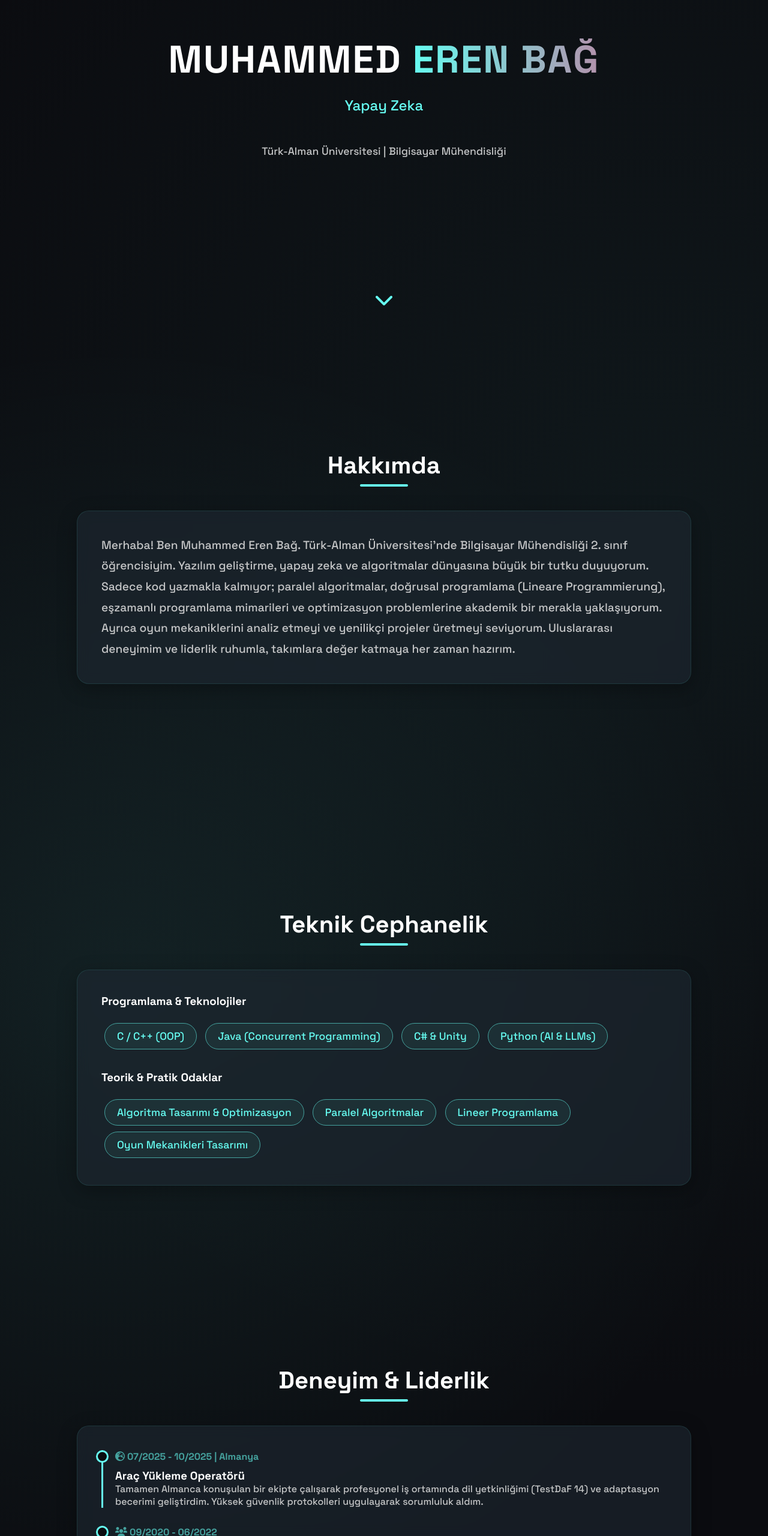
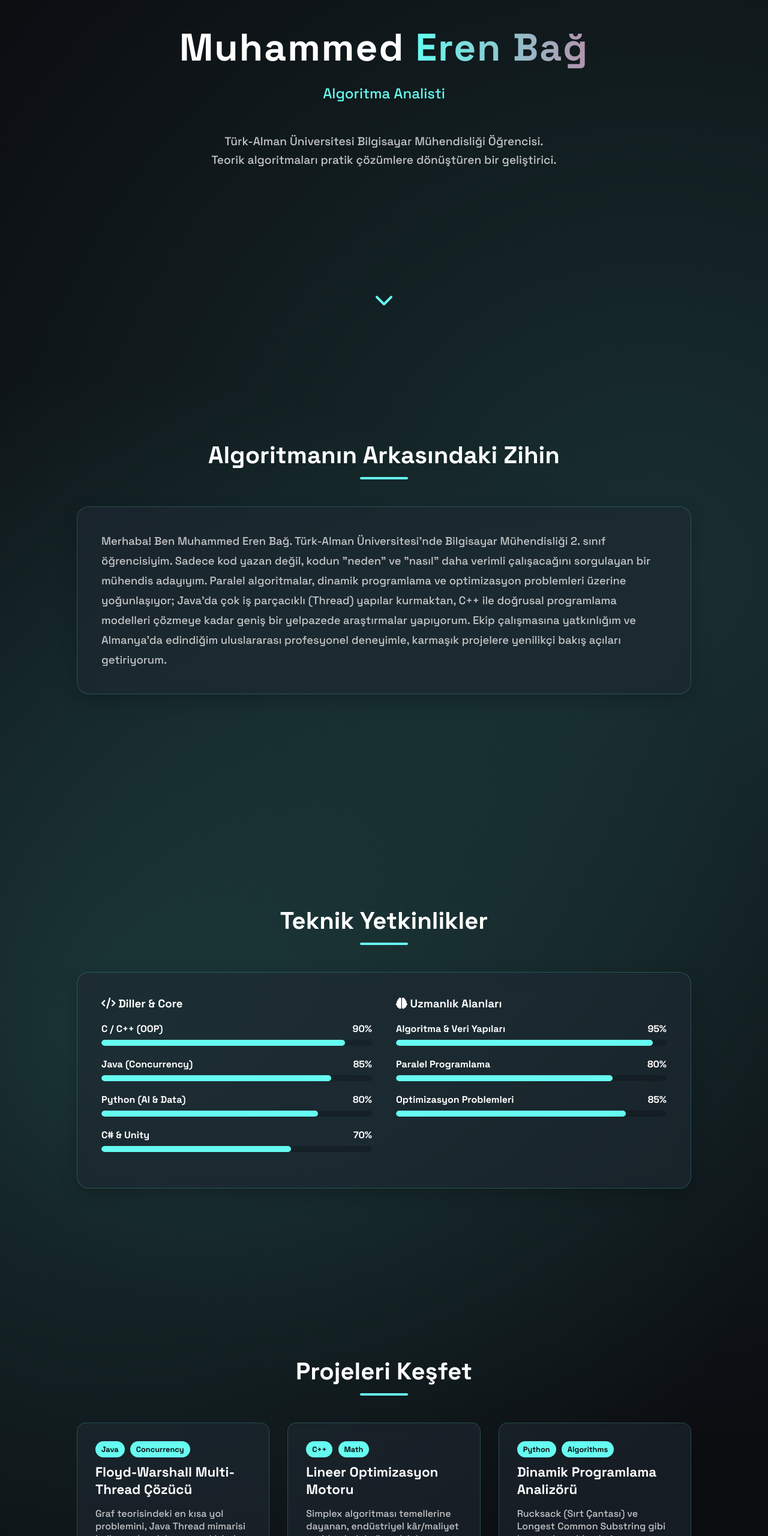
Before and after one commit to erenbag/erenbag.github.io, a plain HTML site: page index.html in a window 1280 px wide. Shown: the part 240-2800 px from the top of the page at 60% size. Drawn offline with Linux system fonts and the light colour scheme.

Commit message:
Update index.html

```diff
--- a/index.html
+++ b/index.html
@@ -15,6 +15,17 @@
             --secondary: #45a29e;
             --text-main: #c5c6c7;
             --text-light: #ffffff;
+            --glow: rgba(102, 252, 241, 0.15);
+        }
+
+        .light-mode {
+            --bg-color: #f0f4f8;
+            --card-bg: rgba(255, 255, 255, 0.8);
+            --primary: #2563eb;
+            --secondary: #3b82f6;
+            --text-main: #334155;
+            --text-light: #0f172a;
+            --glow: rgba(37, 99, 235, 0.15);
         }
 
         * {
@@ -23,6 +34,7 @@
             box-sizing: border-box;
             font-family: 'Space Grotesk', sans-serif;
             scroll-behavior: smooth;
+            transition: background-color 0.4s ease, color 0.4s ease;
         }
 
         body {
@@ -30,26 +42,49 @@
             color: var(--text-main);
             overflow-x: hidden;
             background-image:
-                radial-gradient(circle at 15% 50%, rgba(102, 252, 241, 0.08) 0%, transparent 50%),
-                radial-gradient(circle at 85% 30%, rgba(69, 162, 158, 0.08) 0%, transparent 50%);
+                radial-gradient(circle at 15% 50%, var(--glow) 0%, transparent 50%),
+                radial-gradient(circle at 85% 30%, var(--glow) 0%, transparent 50%);
         }
 
-        /* Özel Kaydırma Çubuğu */
         ::-webkit-scrollbar { width: 10px; }
         ::-webkit-scrollbar-track { background: var(--bg-color); }
         ::-webkit-scrollbar-thumb { background: var(--secondary); border-radius: 5px; }
-        ::-webkit-scrollbar-thumb:hover { background: var(--primary); }
 
-        /* Mouse Efekti */
         .cursor-glow {
             width: 300px; height: 300px;
-            background: radial-gradient(circle, rgba(102,252,241,0.15) 0%, transparent 70%);
+            background: radial-gradient(circle, var(--glow) 0%, transparent 70%);
             border-radius: 50%;
             position: fixed;
             pointer-events: none;
             transform: translate(-50%, -50%);
             z-index: -1;
-            transition: 0.1s ease-out;
+            transition: width 0.3s, height 0.3s;
+        }
+
+        /* Tema Butonu */
+        .theme-toggle {
+            position: fixed;
+            top: 30px;
+            right: 30px;
+            background: var(--card-bg);
+            border: 1px solid var(--primary);
+            color: var(--primary);
+            width: 50px;
+            height: 50px;
+            border-radius: 50%;
+            cursor: pointer;
+            z-index: 1000;
+            font-size: 1.5rem;
+            display: flex;
+            justify-content: center;
+            align-items: center;
+            backdrop-filter: blur(10px);
+            transition: 0.3s;
+        }
+        .theme-toggle:hover {
+            transform: rotate(30deg) scale(1.1);
+            background: var(--primary);
+            color: var(--bg-color);
         }
 
         header {
@@ -68,10 +103,8 @@
             font-weight: 700;
             color: var(--text-light);
             margin-bottom: 20px;
-            text-transform: uppercase;
             letter-spacing: 2px;
         }
-
         .title span {
             background: linear-gradient(90deg, var(--primary), #b392ac);
             -webkit-background-clip: text;
@@ -83,6 +116,7 @@
             color: var(--primary);
             min-height: 30px;
             margin-bottom: 30px;
+            font-weight: 500;
         }
 
         .scroll-down {
@@ -91,7 +125,6 @@
             font-size: 2rem;
             color: var(--primary);
             animation: bounce 2s infinite;
-            text-decoration: none;
         }
 
         @keyframes bounce {
@@ -111,99 +144,72 @@
         .section-title {
             font-size: 2.5rem;
             color: var(--text-light);
-            margin-bottom: 50px;
+            margin-bottom: 60px;
             text-align: center;
             position: relative;
         }
-
         .section-title::after {
             content: '';
             width: 80px; height: 4px;
             background: var(--primary);
             position: absolute;
-            bottom: -10px; left: 50%;
+            bottom: -15px; left: 50%;
             transform: translateX(-50%);
             border-radius: 2px;
         }
 
+        /* 3D Glass Card */
         .glass-card {
             background: var(--card-bg);
-            backdrop-filter: blur(10px);
-            border: 1px solid rgba(102, 252, 241, 0.1);
+            backdrop-filter: blur(12px);
+            border: 1px solid rgba(102, 252, 241, 0.2);
             border-radius: 20px;
             padding: 40px;
             margin-bottom: 30px;
-            box-shadow: 0 8px 32px 0 rgba(0, 0, 0, 0.3);
-            transition: transform 0.3s, border-color 0.3s;
+            box-shadow: 0 10px 30px rgba(0, 0, 0, 0.2);
             opacity: 0;
             transform: translateY(50px);
+            transition: opacity 0.8s ease-out, transform 0.8s ease-out, border-color 0.3s;
+            transform-style: preserve-3d;
         }
-
         .glass-card.visible {
             opacity: 1;
             transform: translateY(0);
-            transition: all 0.8s ease-out;
         }
 
-        .glass-card:hover {
-            transform: translateY(-5px) scale(1.01);
-            border-color: var(--primary);
+        /* Progress Bars */
+        .skill-box { margin-bottom: 20px; }
+        .skill-name { display: flex; justify-content: space-between; margin-bottom: 8px; color: var(--text-light); font-weight: bold; }
+        .skill-bar { height: 10px; background: rgba(0,0,0,0.2); border-radius: 10px; overflow: hidden; }
+        .skill-level { height: 100%; background: var(--primary); width: 0; border-radius: 10px; transition: width 1.5s ease-in-out; }
+
+        /* Proje Grid */
+        .project-grid {
+            display: grid;
+            grid-template-columns: repeat(auto-fit, minmax(300px, 1fr));
+            gap: 30px;
         }
+        .project-card {
+            background: var(--card-bg);
+            border: 1px solid rgba(102, 252, 241, 0.2);
+            border-radius: 15px;
+            padding: 30px;
+            cursor: pointer;
+            transition: all 0.3s ease;
+            position: relative;
+            overflow: hidden;
+        }
+        .project-card::before {
+            content: ''; position: absolute; top: 0; left: 0; width: 4px; height: 100%; background: var(--primary); transform: scaleY(0); transition: 0.3s;
+        }
+        .project-card:hover::before { transform: scaleY(1); }
+        .project-card:hover { transform: translateY(-10px); box-shadow: 0 15px 30px rgba(0,0,0,0.3); border-color: var(--primary); }
+        .project-card h3 { color: var(--text-light); margin-bottom: 15px; font-size: 1.4rem; }
+        .project-tag { background: var(--primary); color: var(--bg-color); font-size: 0.8rem; padding: 5px 10px; border-radius: 15px; font-weight: bold; margin-right: 5px; display: inline-block; margin-bottom: 10px; }
 
-        .skills-grid {
-            display: grid;
-            grid-template-columns: repeat(auto-fit, minmax(250px, 1fr));
-            gap: 20px;
-        }
-
-        .skill-tag {
-            background: rgba(69, 162, 158, 0.1);
-            color: var(--primary);
-            padding: 10px 20px;
-            border-radius: 30px;
-            font-size: 1.1rem;
-            display: inline-block;
-            margin: 5px;
-            border: 1px solid var(--secondary);
-            transition: 0.3s;
-        }
-
-        .skill-tag:hover {
-            background: var(--primary);
-            color: var(--bg-color);
-            box-shadow: 0 0 15px var(--primary);
-        }
-
-        .timeline-item {
-            border-left: 3px solid var(--primary);
-            padding-left: 20px;
-            margin-bottom: 30px;
-            position: relative;
-        }
-
-        .timeline-item::before {
-            content: '';
-            width: 15px; height: 15px;
-            background: var(--bg-color);
-            border: 3px solid var(--primary);
-            border-radius: 50%;
-            position: absolute;
-            left: -12px; top: 0;
-        }
-
-        .timeline-date { color: var(--secondary); font-weight: bold; margin-bottom: 10px; }
-
-        .social-links { display: flex; justify-content: center; gap: 20px; margin-top: 40px; }
-        .social-links a {
-            color: var(--text-light);
-            font-size: 2rem;
-            transition: 0.3s;
-        }
-        .social-links a:hover {
-            color: var(--primary);
-            transform: translateY(-5px);
-            text-shadow: 0 0 10px var(--primary);
-        }
+        .social-links { display: flex; justify-content: center; gap: 25px; margin-top: 40px; }
+        .social-links a { color: var(--text-light); font-size: 2.5rem; transition: 0.3s; }
+        .social-links a:hover { color: var(--primary); transform: translateY(-8px); text-shadow: 0 0 15px var(--primary); }
 
         @media (max-width: 768px) {
             .title { font-size: 2.5rem; }
@@ -213,83 +219,115 @@
 </head>
 <body>
 
+    <button class="theme-toggle" id="themeBtn" onclick="toggleTheme()">
+        <i class="fas fa-sun" id="themeIcon"></i>
+    </button>
+
     <div class="cursor-glow" id="cursorGlow"></div>
 
     <header id="home">
         <h1 class="title">Muhammed <span>Eren Bağ</span></h1>
         <div class="typewriter" id="typewriter"></div>
-        <p style="max-width: 600px; margin-top: 20px; font-size: 1.1rem;">
-            Türk-Alman Üniversitesi | Bilgisayar Mühendisliği
+        <p style="max-width: 600px; margin-top: 20px; font-size: 1.2rem; line-height: 1.6;">
+            Türk-Alman Üniversitesi Bilgisayar Mühendisliği Öğrencisi.<br>
+            Teorik algoritmaları pratik çözümlere dönüştüren bir geliştirici.
         </p>
         <a href="#about" class="scroll-down"><i class="fas fa-chevron-down"></i></a>
     </header>
 
     <section id="about">
-        <h2 class="section-title">Hakkımda</h2>
-        <div class="glass-card reveal">
-            <p style="font-size: 1.2rem; line-height: 1.8;">
+        <h2 class="section-title">Algoritmanın Arkasındaki Zihin</h2>
+        <div class="glass-card reveal 3d-card">
+            <p style="font-size: 1.15rem; line-height: 1.8;">
                 Merhaba! Ben Muhammed Eren Bağ. Türk-Alman Üniversitesi'nde Bilgisayar Mühendisliği 2. sınıf öğrencisiyim.
-                Yazılım geliştirme, yapay zeka ve algoritmalar dünyasına büyük bir tutku duyuyorum.
-                Sadece kod yazmakla kalmıyor; paralel algoritmalar, doğrusal programlama (Lineare Programmierung), eşzamanlı programlama mimarileri ve optimizasyon problemlerine akademik bir merakla yaklaşıyorum.
-                Ayrıca oyun mekaniklerini analiz etmeyi ve yenilikçi projeler üretmeyi seviyorum.
-                Uluslararası deneyimim ve liderlik ruhumla, takımlara değer katmaya her zaman hazırım.
+                Sadece kod yazan değil, kodun "neden" ve "nasıl" daha verimli çalışacağını sorgulayan bir mühendis adayıyım.
+                Paralel algoritmalar, dinamik programlama ve optimizasyon problemleri üzerine yoğunlaşıyor; Java'da çok iş parçacıklı (Thread) yapılar kurmaktan, C++ ile doğrusal programlama modelleri çözmeye kadar geniş bir yelpazede araştırmalar yapıyorum.
+                Ekip çalışmasına yatkınlığım ve Almanya'da edindiğim uluslararası profesyonel deneyimle, karmaşık projelere yenilikçi bakış açıları getiriyorum.
             </p>
         </div>
     </section>
 
     <section id="skills">
-        <h2 class="section-title">Teknik Cephanelik</h2>
-        <div class="glass-card reveal">
-            <h3 style="margin-bottom: 20px; color: var(--text-light);">Programlama & Teknolojiler</h3>
+        <h2 class="section-title">Teknik Yetkinlikler</h2>
+        <div class="glass-card reveal 3d-card" style="display: grid; grid-template-columns: repeat(auto-fit, minmax(250px, 1fr)); gap: 40px;">
             <div>
-                <span class="skill-tag">C / C++ (OOP)</span>
-                <span class="skill-tag">Java (Concurrent Programming)</span>
-                <span class="skill-tag">C# & Unity</span>
-                <span class="skill-tag">Python (AI & LLMs)</span>
+                <h3 style="color: var(--text-light); margin-bottom: 20px;"><i class="fas fa-code"></i> Diller & Core</h3>
+                <div class="skill-box">
+                    <div class="skill-name"><span>C / C++ (OOP)</span> <span>90%</span></div>
+                    <div class="skill-bar"><div class="skill-level" data-width="90%"></div></div>
+                </div>
+                <div class="skill-box">
+                    <div class="skill-name"><span>Java (Concurrency)</span> <span>85%</span></div>
+                    <div class="skill-bar"><div class="skill-level" data-width="85%"></div></div>
+                </div>
+                <div class="skill-box">
+                    <div class="skill-name"><span>Python (AI & Data)</span> <span>80%</span></div>
+                    <div class="skill-bar"><div class="skill-level" data-width="80%"></div></div>
+                </div>
+                <div class="skill-box">
+                    <div class="skill-name"><span>C# & Unity</span> <span>70%</span></div>
+                    <div class="skill-bar"><div class="skill-level" data-width="70%"></div></div>
+                </div>
             </div>
 
-            <h3 style="margin-top: 30px; margin-bottom: 20px; color: var(--text-light);">Teorik & Pratik Odaklar</h3>
             <div>
-                <span class="skill-tag">Algoritma Tasarımı & Optimizasyon</span>
-                <span class="skill-tag">Paralel Algoritmalar</span>
-                <span class="skill-tag">Lineer Programlama</span>
-                <span class="skill-tag">Oyun Mekanikleri Tasarımı</span>
+                <h3 style="color: var(--text-light); margin-bottom: 20px;"><i class="fas fa-brain"></i> Uzmanlık Alanları</h3>
+                <div class="skill-box">
+                    <div class="skill-name"><span>Algoritma & Veri Yapıları</span> <span>95%</span></div>
+                    <div class="skill-bar"><div class="skill-level" data-width="95%"></div></div>
+                </div>
+                <div class="skill-box">
+                    <div class="skill-name"><span>Paralel Programlama</span> <span>80%</span></div>
+                    <div class="skill-bar"><div class="skill-level" data-width="80%"></div></div>
+                </div>
+                <div class="skill-box">
+                    <div class="skill-name"><span>Optimizasyon Problemleri</span> <span>85%</span></div>
+                    <div class="skill-bar"><div class="skill-level" data-width="85%"></div></div>
+                </div>
             </div>
         </div>
     </section>
 
-    <section id="experience">
-        <h2 class="section-title">Deneyim & Liderlik</h2>
-        <div class="glass-card reveal">
+    <section id="projects">
+        <h2 class="section-title">Projeleri Keşfet</h2>
+        <div class="project-grid">
 
-            <div class="timeline-item">
-                <div class="timeline-date"><i class="fas fa-globe-europe"></i> 07/2025 - 10/2025 | Almanya</div>
-                <h3 style="color: var(--text-light);">Araç Yükleme Operatörü</h3>
-                <p>Tamamen Almanca konuşulan bir ekipte çalışarak profesyonel iş ortamında dil yetkinliğimi (TestDaF 14) ve adaptasyon becerimi geliştirdim. Yüksek güvenlik protokolleri uygulayarak sorumluluk aldım.</p>
+            <div class="project-card reveal">
+                <span class="project-tag">Java</span> <span class="project-tag">Concurrency</span>
+                <h3>Floyd-Warshall Multi-Thread Çözücü</h3>
+                <p>Graf teorisindeki en kısa yol problemini, Java Thread mimarisi kullanarak çok iş parçacıklı hale getiren performans odaklı bir araştırma projesi. Büyük veri setlerinde rota optimizasyonu sağlar.</p>
             </div>
 
-            <div class="timeline-item">
-                <div class="timeline-date"><i class="fas fa-users"></i> 09/2020 - 06/2022</div>
-                <h3 style="color: var(--text-light);">BİTEG (Bilim ve Teknoloji Kulübü) Başkanı</h3>
-                <p>Bilim ve teknoloji odaklı seminerler düzenledim. Öğrenci ekibini yöneterek liderlik, takım içi iletişim ve sunum becerilerimi üst seviyeye taşıdım.</p>
+            <div class="project-card reveal">
+                <span class="project-tag">C++</span> <span class="project-tag">Math</span>
+                <h3>Lineer Optimizasyon Motoru</h3>
+                <p>Simplex algoritması temellerine dayanan, endüstriyel kâr/maliyet problemlerini çözmek için geliştirilmiş doğrusal programlama (Lineare Programmierung) hesaplama aracı.</p>
             </div>
 
-            <div class="timeline-item">
-                <div class="timeline-date"><i class="fas fa-volleyball-ball"></i> 09/2019 - 06/2021</div>
-                <h3 style="color: var(--text-light);">Okul Voleybol Takımı Kaptanı</h3>
-                <p>Turnuvalarda takıma liderlik ettim. Baskı altında hızlı karar alma ve motivasyon sağlama yeteneklerimi güçlendirdim.</p>
+            <div class="project-card reveal">
+                <span class="project-tag">Python</span> <span class="project-tag">Algorithms</span>
+                <h3>Dinamik Programlama Analizörü</h3>
+                <p>Rucksack (Sırt Çantası) ve Longest Common Substring gibi karmaşık problemlerin zaman ve alan karmaşıklığını (Complexity) görselleştiren, akademik bir analiz aracı.</p>
+            </div>
+
+            <div class="project-card reveal">
+                <span class="project-tag">Unity</span> <span class="project-tag">C#</span>
+                <h3>Oyun Mekaniği & Yapay Zeka Ajanı</h3>
+                <p>Oyuncu davranışlarına dinamik olarak tepki veren, State Machine (Durum Makinesi) mantığıyla çalışan temel seviye düşman yapay zekası ve fizik tabanlı hareket sistemleri.</p>
             </div>
 
         </div>
     </section>
 
-    <section id="contact" style="min-height: 60vh;">
+    <section id="contact" style="min-height: 70vh;">
         <h2 class="section-title">Bağlantıya Geçelim</h2>
-        <div class="glass-card reveal" style="text-align: center;">
+        <div class="glass-card reveal 3d-card" style="text-align: center;">
             <p style="font-size: 1.2rem; margin-bottom: 30px;">
-                Yeni projeler, staj fırsatları veya sadece teknoloji hakkında sohbet etmek için bana ulaşabilirsiniz.
+                Staj fırsatları, ortak projeler veya algoritma optimizasyonları üzerine derin bir sohbet için kapım her zaman açık.
             </p>
-            <a href="mailto:erenbag23159@gmail.com" class="skill-tag" style="font-size: 1.2rem;"><i class="fas fa-envelope"></i> erenbag23159@gmail.com</a>
+            <a href="mailto:erenbag23159@gmail.com" style="color: var(--primary); font-size: 1.5rem; text-decoration: none; font-weight: bold;">
+                <i class="fas fa-envelope"></i> erenbag23159@gmail.com
+            </a>
 
             <div class="social-links">
                 <a href="https://github.com/erenbag" target="_blank"><i class="fab fa-github"></i></a>
@@ -299,58 +337,84 @@
     </section>
 
     <script>
-        // Daktilo (Typewriter) Efekti
-        const texts = [
-            "Bilgisayar Mühendisliği Öğrencisi",
-            "Yapay Zeka & LLM Meraklısı",
-            "Algoritma Tasarımcısı",
-            "Oyun Geliştiricisi"
-        ];
-        let count = 0;
-        let index = 0;
-        let currentText = '';
-        let letter = '';
+        // Tema Değiştirici
+        function toggleTheme() {
+            document.body.classList.toggle('light-mode');
+            const icon = document.getElementById('themeIcon');
+            if (document.body.classList.contains('light-mode')) {
+                icon.classList.remove('fa-sun');
+                icon.classList.add('fa-moon');
+            } else {
+                icon.classList.remove('fa-moon');
+                icon.classList.add('fa-sun');
+            }
+        }
 
+        // Daktilo Efekti
+        const texts = ["Yazılım Geliştirici", "Algoritma Analisti", "Yapay Zeka Meraklısı", "Problem Çözücü"];
+        let count = 0, index = 0, currentText = '', letter = '';
         (function type() {
-            if (count === texts.length) { count = 0; }
+            if (count === texts.length) count = 0;
             currentText = texts[count];
             letter = currentText.slice(0, ++index);
-
             document.getElementById('typewriter').textContent = letter;
             if (letter.length === currentText.length) {
-                count++;
-                index = 0;
-                setTimeout(type, 2000); // Kelime bitince bekle
+                count++; index = 0; setTimeout(type, 2000);
             } else {
-                setTimeout(type, 100); // Harf yazma hızı
+                setTimeout(type, 100);
             }
         }());
 
-        // Mouse Takip (Glow) Efekti
+        // Cursor Glow
         const glow = document.getElementById('cursorGlow');
         window.addEventListener('mousemove', (e) => {
             glow.style.left = e.clientX + 'px';
             glow.style.top = e.clientY + 'px';
         });
+        window.addEventListener('mousedown', () => glow.style.transform = 'translate(-50%, -50%) scale(0.8)');
+        window.addEventListener('mouseup', () => glow.style.transform = 'translate(-50%, -50%) scale(1)');
 
-        // Scroll Reveal (Aşağı Kaydırdıkça Kartların Gelmesi) Efekti
+        // Scroll Reveal ve Yetenek Barları Animasyonu
         const reveals = document.querySelectorAll('.reveal');
+        const skillBars = document.querySelectorAll('.skill-level');
 
         const revealOnScroll = () => {
-            for (let i = 0; i < reveals.length; i++) {
-                const windowHeight = window.innerHeight;
-                const elementTop = reveals[i].getBoundingClientRect().top;
-                const elementVisible = 100;
+            const windowHeight = window.innerHeight;
 
-                if (elementTop < windowHeight - elementVisible) {
-                    reveals[i].classList.add('visible');
+            // Kartları göster
+            reveals.forEach(reveal => {
+                const elementTop = reveal.getBoundingClientRect().top;
+                if (elementTop < windowHeight - 100) reveal.classList.add('visible');
+            });
+
+            // Skills kısmına gelince barları doldur
+            skillBars.forEach(bar => {
+                const elementTop = bar.getBoundingClientRect().top;
+                if (elementTop < windowHeight - 50) {
+                    bar.style.width = bar.getAttribute('data-width');
                 }
-            }
+            });
         };
+        window.addEventListener('scroll', revealOnScroll);
+        revealOnScroll();
 
-        window.addEventListener('scroll', revealOnScroll);
-        // Sayfa yüklendiğinde ilk elementleri kontrol et
-        revealOnScroll();
+        // 3D Kart Tilt Efekti
+        const cards = document.querySelectorAll('.3d-card');
+        cards.forEach(card => {
+            card.addEventListener('mousemove', e => {
+                const rect = card.getBoundingClientRect();
+                const x = e.clientX - rect.left;
+                const y = e.clientY - rect.top;
+                const centerX = rect.width / 2;
+                const centerY = rect.height / 2;
+                const rotateX = ((y - centerY) / centerY) * -5;
+                const rotateY = ((x - centerX) / centerX) * 5;
+                card.style.transform = `perspective(1000px) rotateX(${rotateX}deg) rotateY(${rotateY}deg) scale3d(1.02, 1.02, 1.02)`;
+            });
+            card.addEventListener('mouseleave', () => {
+                card.style.transform = `perspective(1000px) rotateX(0deg) rotateY(0deg) scale3d(1, 1, 1)`;
+            });
+        });
     </script>
 </body>
 </html>
```
